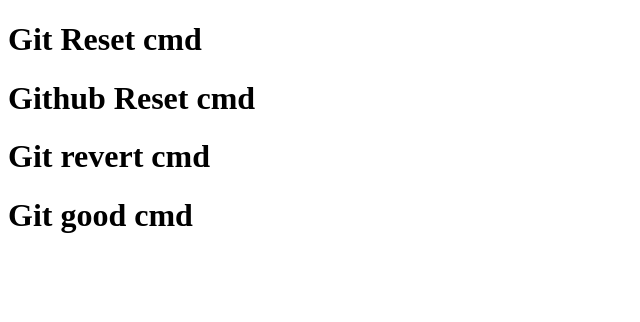
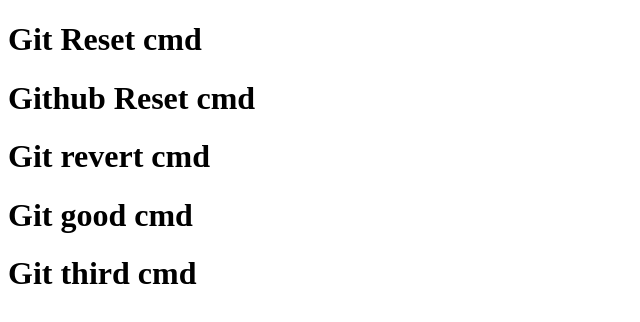
Before and after one commit to shubham-pandey1/GitResetCmd, a plain HTML site: page index.html in a window 1280 px wide. Shown: the whole page, without its empty margins (0-640 px from the left). Drawn offline with Linux system fonts and the light colour scheme.

Commit message:
mixex reset

```diff
--- a/index.html
+++ b/index.html
@@ -10,5 +10,6 @@
     <h1>Github Reset cmd</h1>
     <h1>Git revert cmd</h1>
     <h1>Git good cmd</h1>
+    <h1>Git third cmd</h1>
 </body>
 </html>
```
